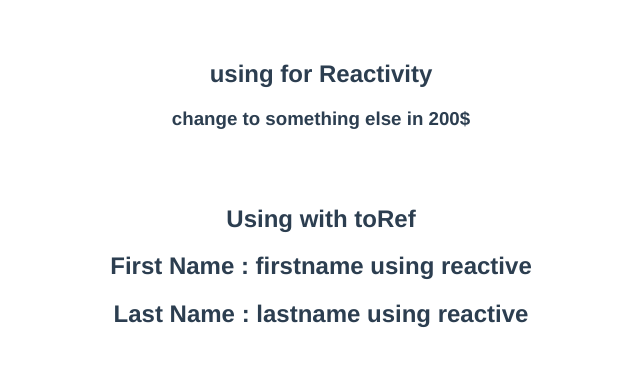
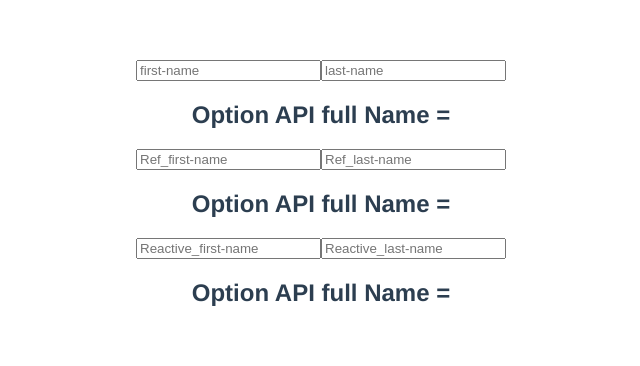
Before and after one commit to Mengsrun-Lao/vuejs3-component-tutorial, a Vue app: page / in a window 1280 px wide. Shown: the top 366 px of the page, without its empty margins (319-959 px from the left). Built offline with nearby package versions, Linux system fonts and the light colour scheme.

Commit message:
57 - Replacing Computed Properties

```diff
--- a/src/App.vue
+++ b/src/App.vue
@@ -1,19 +1,14 @@
 <template>
 
-  <h2>using for  Reactivity </h2>
-  <DemoOne/> <br><br>
-
-
-  <h2>Using with toRef</h2>
-  <DemoTwo/>
-
+    <Computed/>
 
 
 </template>
 
 <script>
-import DemoOne from './components/demoOne.vue';
-import DemoTwo from './components/demoTwo.vue';
+import Computed from './components/Computed.vue';
+
+
 
 
 
@@ -24,8 +19,8 @@ import DemoTwo from './components/demoTwo.vue';
 export default {
   name: 'App',
   components: {
-    DemoOne,
-    DemoTwo
+    Computed
+
 
   },
   data(){
--- /dev/null
+++ b/src/components/Computed.vue
@@ -0,0 +1,66 @@
+<template>
+    <div>
+
+        <input type="text" name="" id="" placeholder="first-name" v-model="fname">
+        <input type="text" name="" id="" placeholder="last-name" v-model="lname">
+        <h2>Option API full Name = {{ fullName }}</h2>
+
+        <input type="text" name="" id="" placeholder="Ref_first-name" v-model="refFistName">
+        <input type="text" name="" id="" placeholder="Ref_last-name" v-model="refLastName">
+        <h2>Option API full Name = {{ refFullName }}</h2>
+
+        <input type="text" name="" id="" placeholder="Reactive_first-name" v-model="recFirstName">
+        <input type="text" name="" id="" placeholder="Reactive_last-name" v-model="recLastName">
+        <h2>Option API full Name = {{ reactFullName }}</h2>
+
+
+
+    </div>
+</template>
+
+<script>
+import { computed, reactive, ref, toRefs } from 'vue';
+
+    export default {
+        name:'computed-component',
+        setup(){
+
+            // Using the ref method with the compoisition api
+            const refFistName = ref('')
+            const refLastName = ref('')
+            const refFullName = computed(function(){
+                return `${refFistName.value} ${refLastName.value}`;
+            })
+
+            // using the Reactive method with composition api
+            const reactObject = reactive({
+                recFirstName : '',
+                recLastName  : '',
+            });
+
+            const reactFullName = computed(function(){
+                return `${reactObject.recFirstName} ${reactObject.recLastName}`;
+            })
+
+            return {
+                refFistName,refLastName,refFullName,
+                ...toRefs(reactObject), reactFullName,
+            }
+        },
+        data(){
+            return{
+                fname:'',
+                lname:''
+            }
+        },
+        computed:{
+            fullName(){
+                return `${this.fname} ${this.lname}`;
+            },
+        }
+    }
+</script>
+
+<style scoped>
+
+</style>
```
